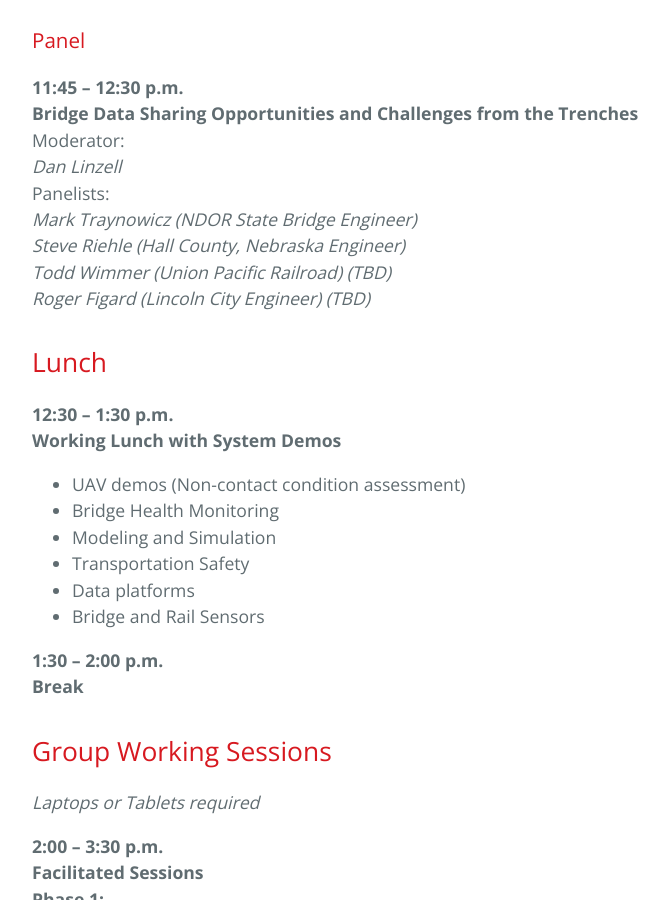
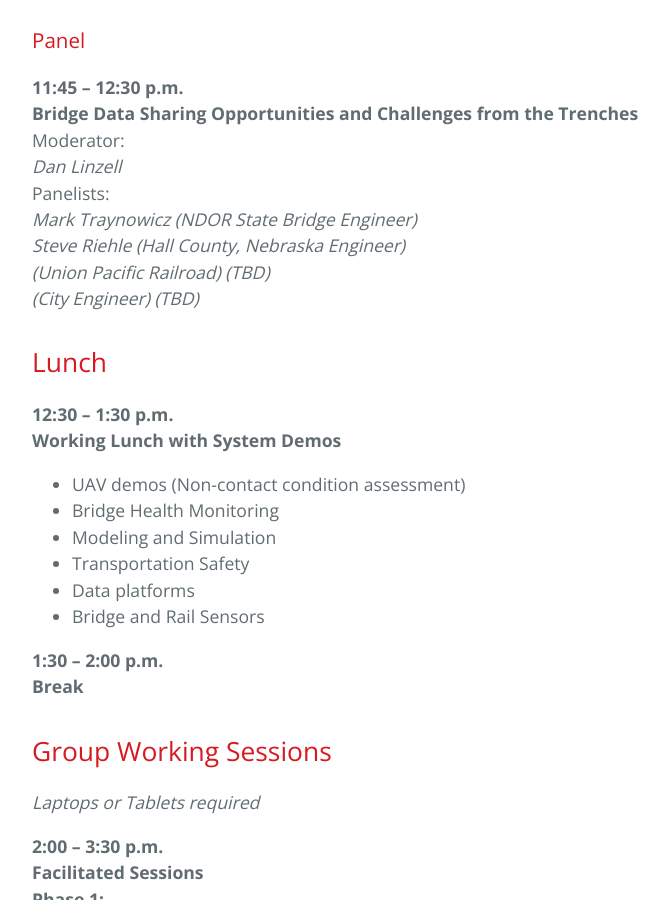
Before and after one commit to BridgingBigData/BridgingBigData.github.io, a Jekyll site: the page built from pages/bbd2016agenda.md, in a window 1280 px wide and 900 px high, scrolled down 2216 px. Shown: the whole window, without its empty margins (192-861 px from the left). Built offline with Jekyll 4.4.1, drawn with Linux system fonts in a browser that asks for light colours.

Commit message:
Update bbd2016agenda.md

```diff
--- a/pages/bbd2016agenda.md
+++ b/pages/bbd2016agenda.md
@@ -67,8 +67,8 @@ _Dan Linzell_
 Panelists:
 _Mark Traynowicz (NDOR State Bridge Engineer)
 Steve Riehle (Hall County, Nebraska Engineer)
-Todd Wimmer (Union Pacific Railroad) (TBD)
-Roger Figard (Lincoln City Engineer) (TBD)_
+(Union Pacific Railroad) (TBD)
+(City Engineer) (TBD)_
 
 ## Lunch
 **12:30 – 1:30 p.m.
```
